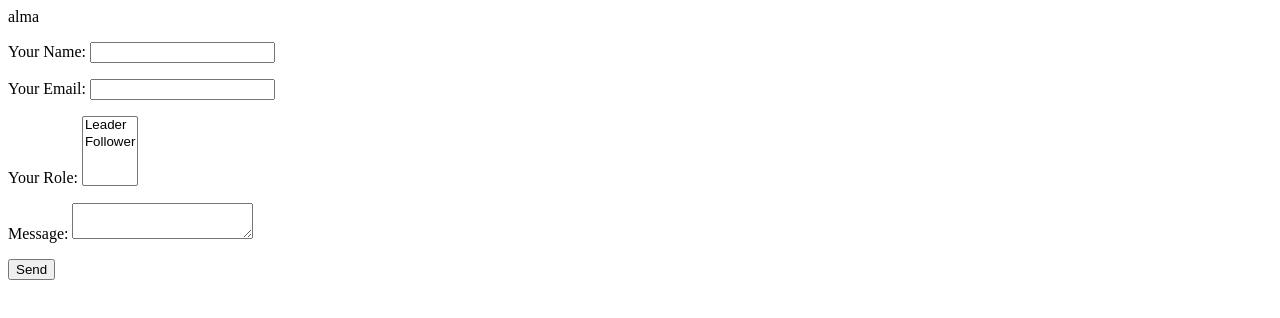
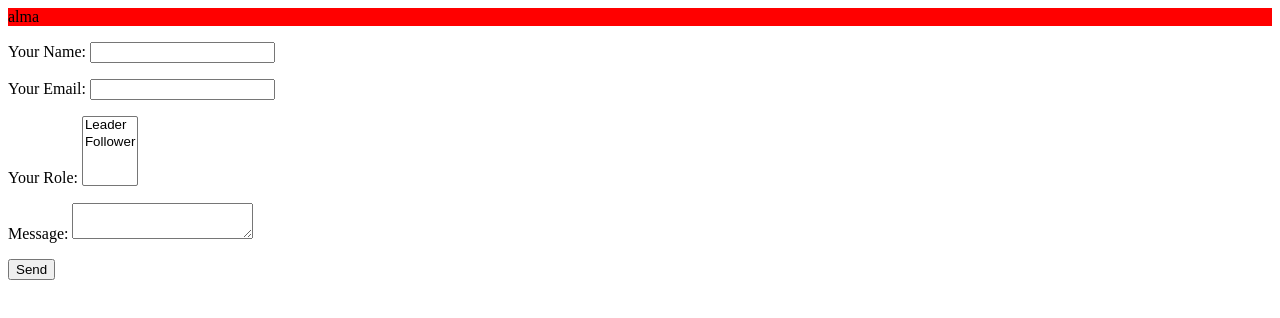
Before and after one commit to Stynson/frontend-test, a plain HTML site: page index.html in a window 1280 px wide. Drawn offline with Linux system fonts and the light colour scheme.

Commit message:
test css file

```diff
--- a/index.html
+++ b/index.html
@@ -1,4 +1,7 @@
 <html>
+    <head>
+        <link rel="stylesheet" href="test.css" />
+    </head>
     <body>
         <div>alma</div>
         <form name="contact" method="POST" data-netlify="true">
@@ -9,10 +12,13 @@
                 <label>Your Email: <input type="email" name="email" /></label>
             </p>
             <p>
-    <label>Your Role: <select name="role[]" multiple>
+                <label
+                    >Your Role:
+                    <select name="role[]" multiple>
                         <option value="leader">Leader</option>
                         <option value="follower">Follower</option>
-    </select></label>
+                    </select></label
+                >
             </p>
             <p>
                 <label>Message: <textarea name="message"></textarea></label>
--- /dev/null
+++ b/test.css
@@ -0,0 +1,3 @@
+div {
+    background: red;
+}
```
Lines whose indentation alone changed are shown as unchanged.
